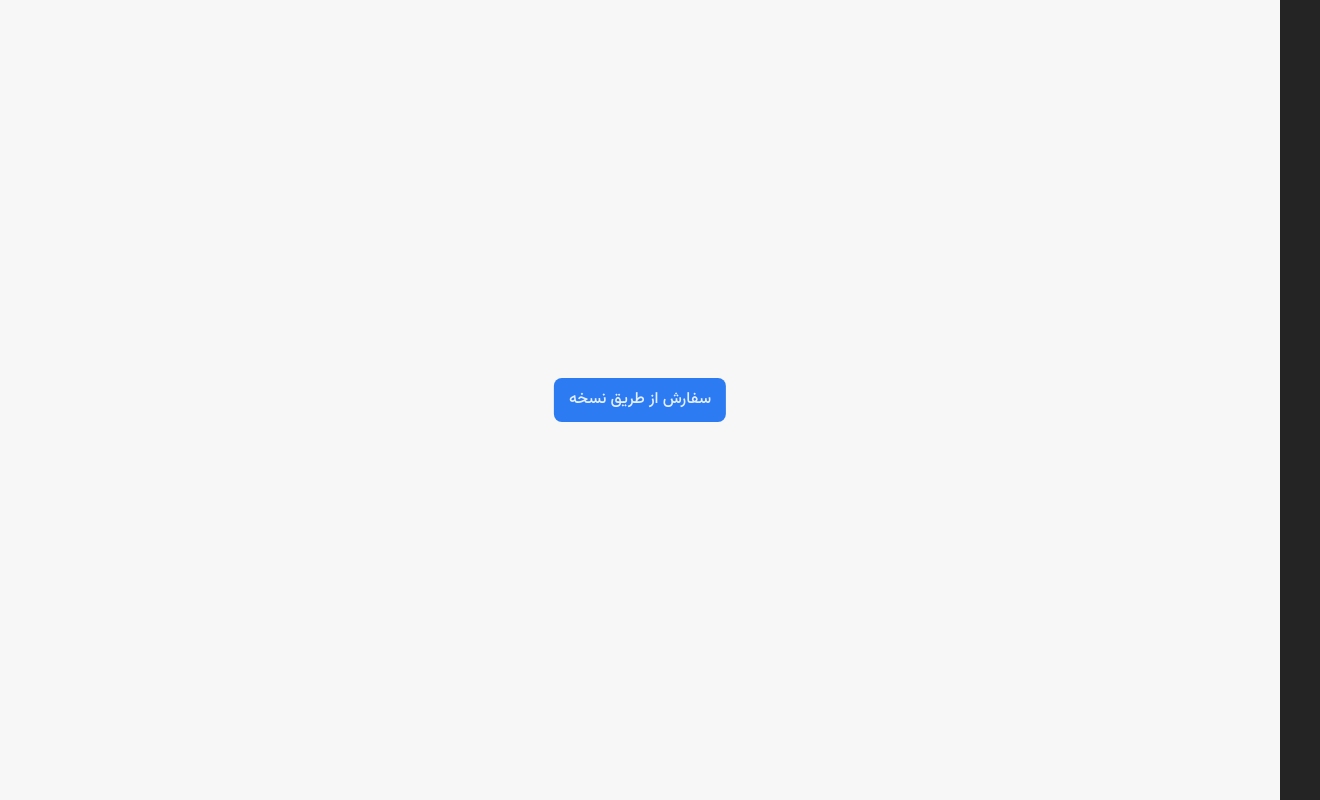
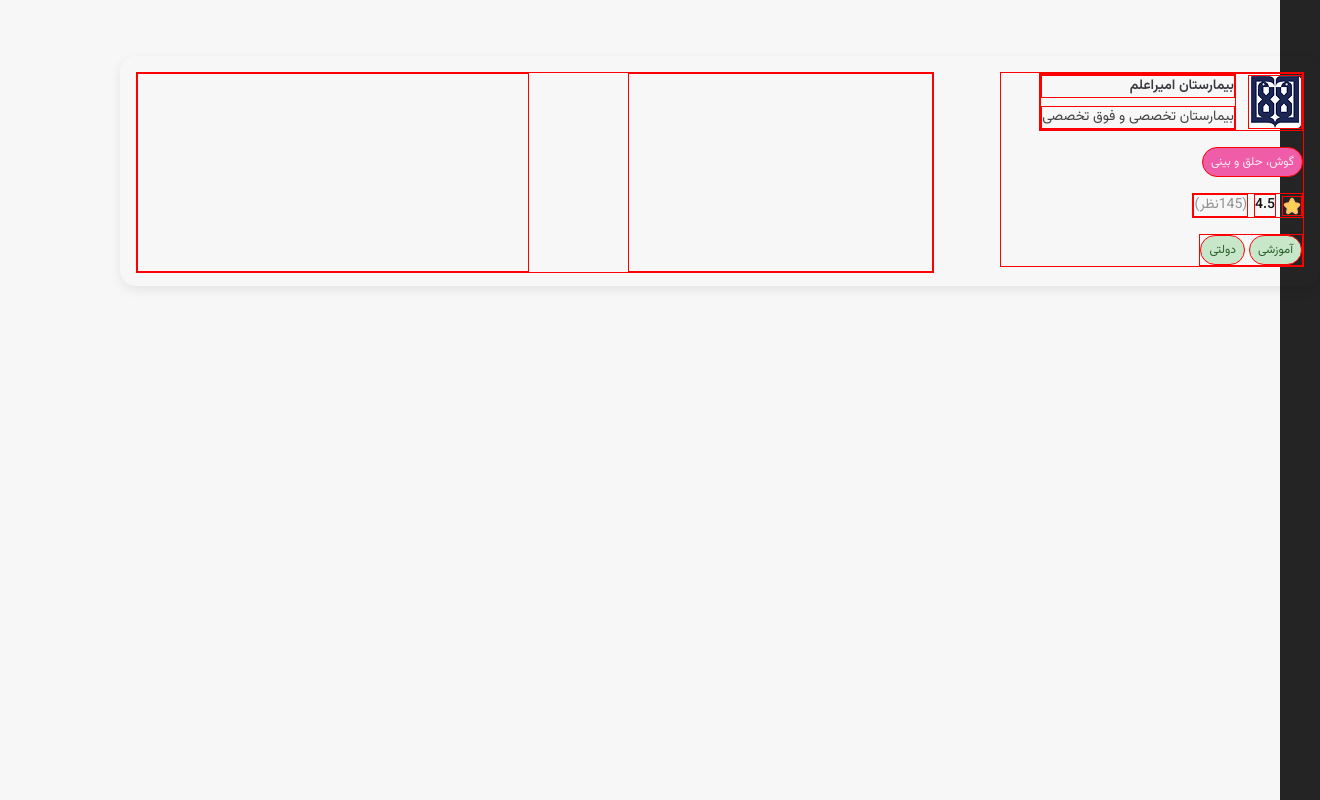
Before and after one commit to parham-ghasemi/idk-what-to-name-this, a React (Vite) app: page / in a window 1280 px wide. Shown: the whole page, 1320 px wide, since content can reach past the window. Built offline with nearby package versions, Linux system fonts and the light colour scheme.

Commit message:
finished medical-center-top-card's right side

```diff
--- a/src/App.jsx
+++ b/src/App.jsx
@@ -15,9 +15,9 @@ function App() {
     <MessangerContextProvider>
       <div className="font-fa">
         {/* <DoctorsPage /> */}
-        <PrescriptionModalPage />
+        {/* <PrescriptionModalPage /> */}
         {/* <InsuranceSwiper /> */}
-        {/* <MedicalCenterProfile /> */}
+        <MedicalCenterProfile />
       </div>
     </MessangerContextProvider>
   );
--- a/src/components/medicalCenterProfile/medicalCenterProfileComponents/topCard/TopCard.jsx
+++ b/src/components/medicalCenterProfile/medicalCenterProfileComponents/topCard/TopCard.jsx
@@ -19,10 +19,30 @@ const TopCard = ({ data }) => {
           </div>
           <img src={data.imageURL} alt="profile-pic" />
         </div>
-      <div className="medical-center-top-card__right__appointment-kind">
-        {data.appointmentKind}
-      </div>
+        <div className="medical-center-top-card__right__appointment-kind">
+          {data.appointmentKind}
+        </div>
 
+        <div className="medical-center-top-card__right__rating-container">
+          <div className="medical-center-top-card__right__rating-container__raters">
+            {`(${data.reviewsCount}نظر)`}
+          </div>
+          <div className="medical-center-top-card__right__rating-container__rating">
+            {data.rating}
+          </div>
+          <img src="/icons/star.svg" alt="star" />
+        </div>
+
+        <div className="medical-center-top-card__right__tags-container">
+          {data.tags.map((tag, index) => (
+            <div
+              className="medical-center-top-card__right__tags-container__tag"
+              key={`tag-${index}`}
+            >
+              {tag.label}
+            </div>
+          ))}
+        </div>
       </div>
     </div>
   );
--- a/src/components/medicalCenterProfile/medicalCenterProfileComponents/topCard/TopCard.scss
+++ b/src/components/medicalCenterProfile/medicalCenterProfileComponents/topCard/TopCard.scss
@@ -59,8 +59,41 @@
     &__appointment-kind {
       width: fit-content;
       padding: 5px 8px;
-      background-color: #EF5DA8;
+      background-color: #ef5da8;
       border-radius: 16px;
+      font-weight: 400;
+      font-size: 12px;
+    }
+
+    &__rating-container {
+      @include flex;
+      gap: 6px;
+
+      &__rating {
+        color: #131415;
+        font-weight: 500;
+        font-size: 14px;
+      }
+      &__raters {
+        color: #929292;
+        font-weight: 400;
+        font-size: 14px;
+        direction: rtl;
+      }
+    }
+
+    &__tags-container {
+      @include flex;
+      gap: 4px;
+
+      &__tag {
+        background-color: #C8E6C9;
+        color: #2A602C;
+        font-weight: 400;
+        font-size: 12px;
+        padding: 5px 8px;
+        border-radius: 16px;
+      }
     }
   }
 
```
